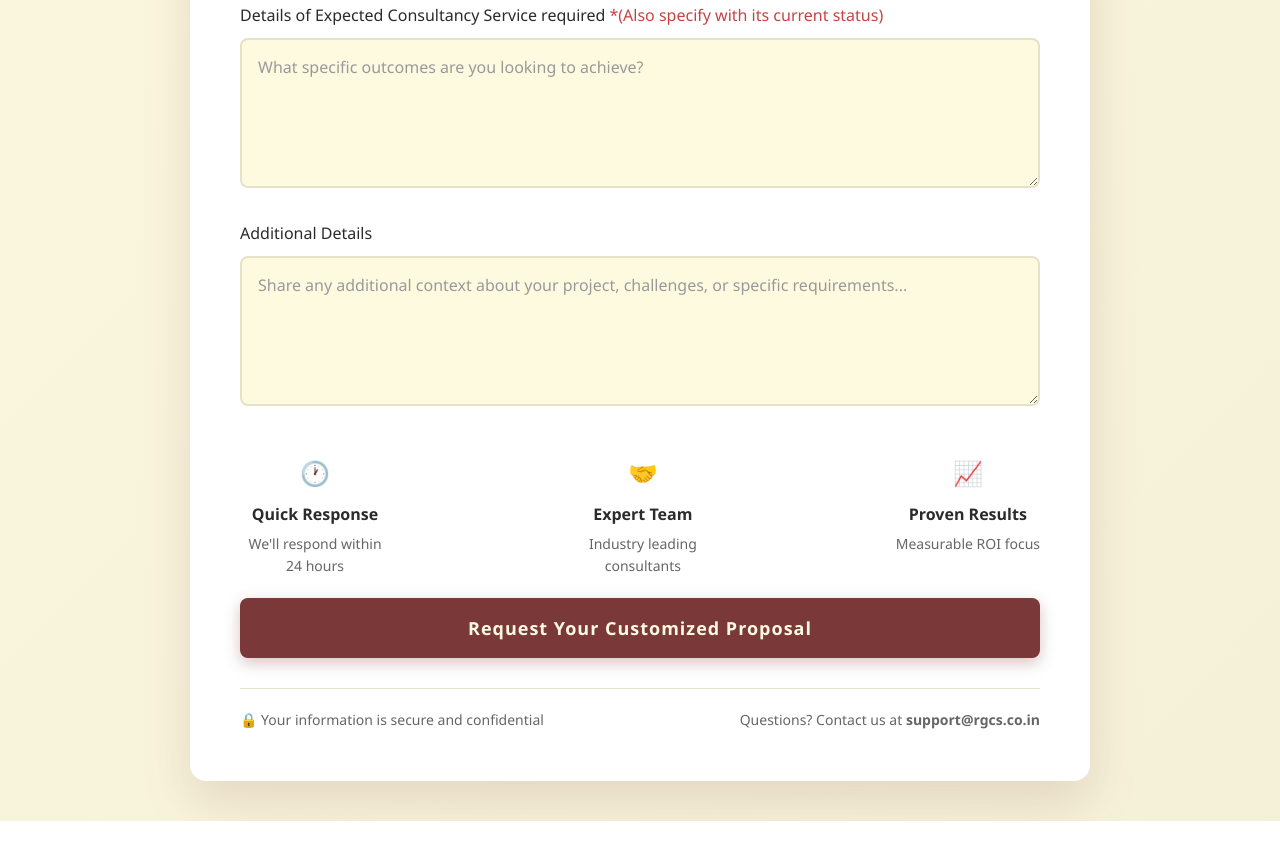
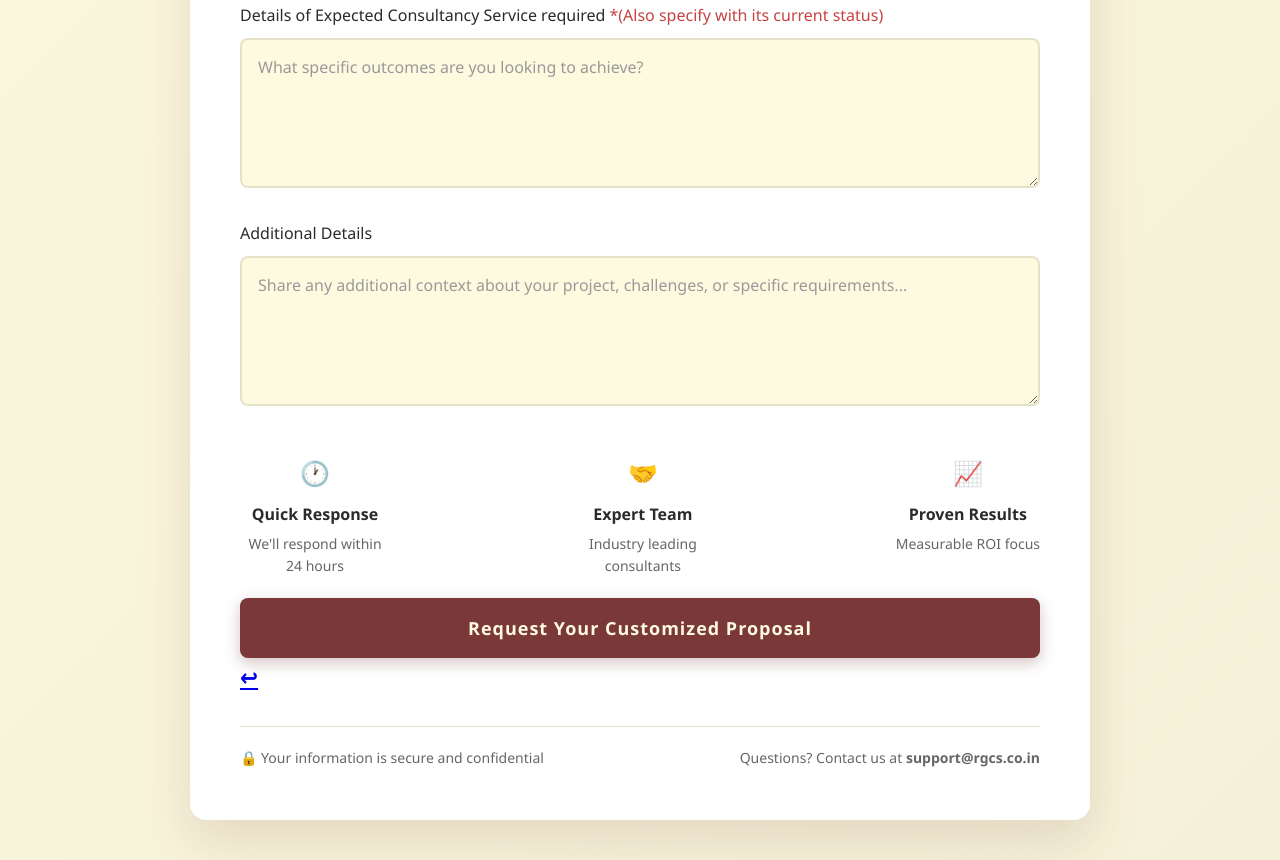
Before and after one commit to AdityaGoyal1505/Book, a website: page index.html in a window 1280 px wide. Shown: the part 1383-2243 px from the top of the page. Before the commit the page ends 2204 px from the top, so only its background shows below. Drawn offline with Linux system fonts and the light colour scheme.

Commit message:
Update index.html

```diff
--- a/index.html
+++ b/index.html
@@ -156,7 +156,9 @@
                 </div>
 
                 <button type="submit">Request Your Customized Proposal</button>
-
+                <section id="back">
+                    <h1><a href="../index.html">&#x21A9</a></h1>
+                </section>
                 <div class="form-footer">
                     <p>&#128274; Your information is secure and confidential</p>
                     <p>Questions? Contact us at <strong>support@rgcs.co.in</strong></p>
```
